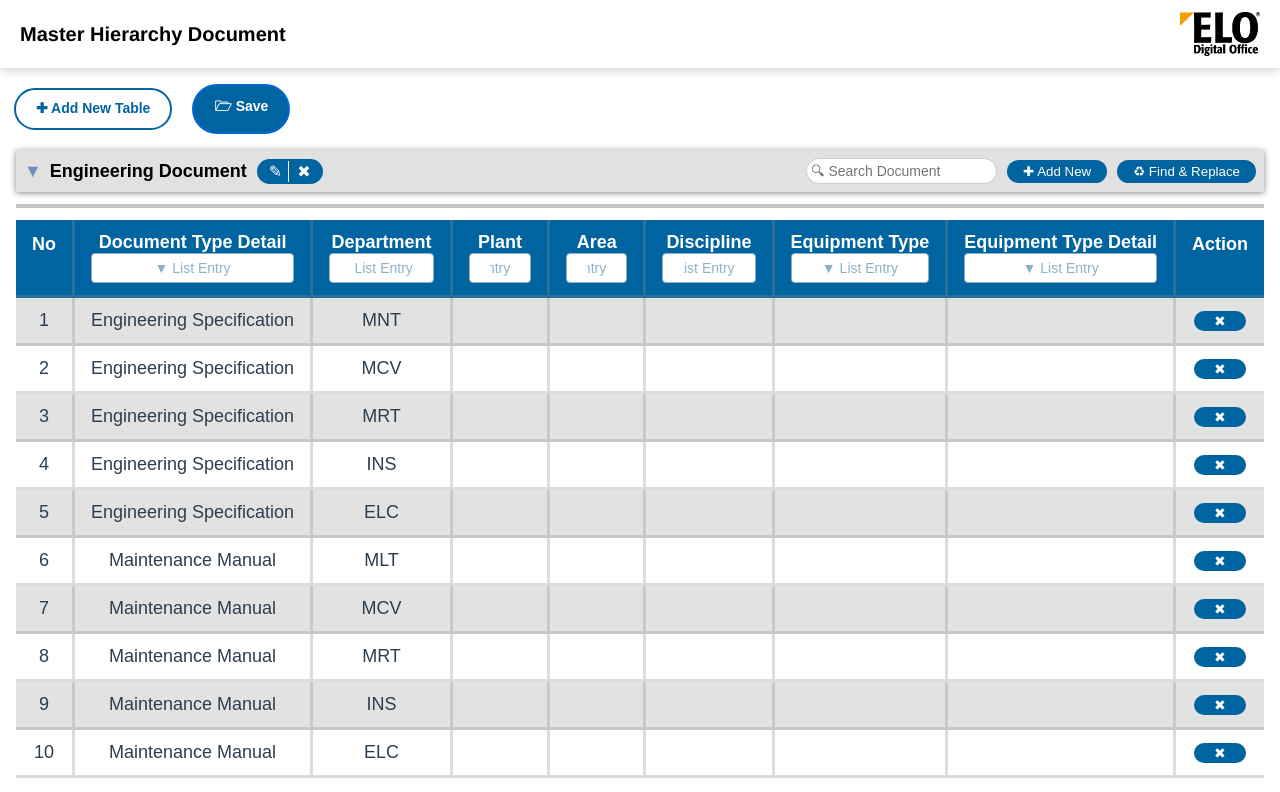
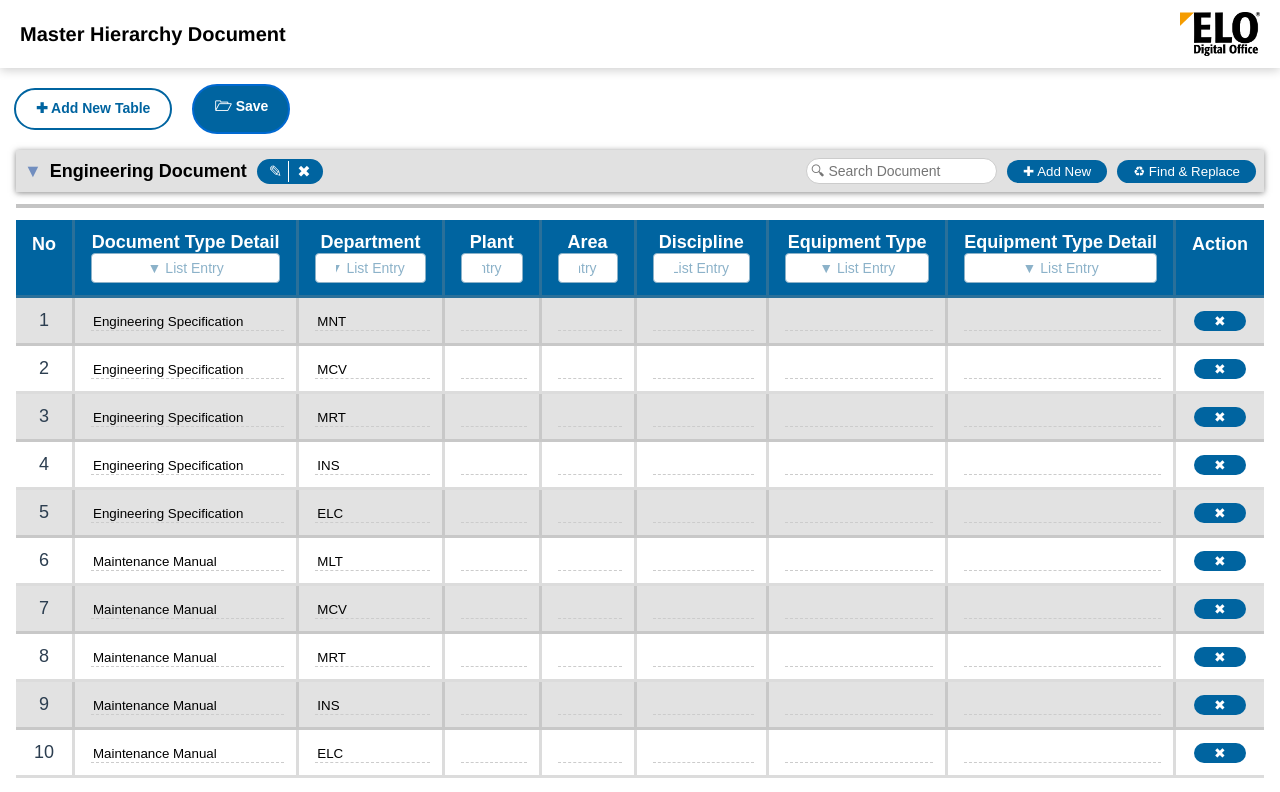
Before and after one commit to elo-id/master-hierarchy-document, a Vue app: page / in a window 1280 px wide. Shown: the top 792 px of the page. Built offline with nearby package versions, Linux system fonts and the light colour scheme.

Commit message:
editable table value

```diff
--- a/src/components/TableData.vue
+++ b/src/components/TableData.vue
@@ -316,7 +316,12 @@
                   ),
                 }"
               >
-                {{ value }}
+                <!-- {{ value }} -->
+                <input
+                  v-model="paginatedTableData[index][key]"
+                  class="editable-cell"
+                  @blur="saveEdit(index, key)"
+                />
               </td>
               <td>
                 <button @click="showDeleteModal(row)" class="action-button">
@@ -685,6 +690,11 @@ export default {
     prevPage() {
       if (this.currentPage > 1) this.currentPage--;
     },
+    saveEdit(index, key) {
+      // Save or validate the edited cell value if needed
+      console.log("Edited:", this.paginatedTableData[index][key]);
+      // Optionally sync to backend or parent state
+    },
   },
   mounted() {
     this.searchedTableData = this.tableData;
@@ -906,6 +916,14 @@ select:focus {
   border-color: #007bff;
   outline: none;
   box-shadow: 0 0 3px rgba(0, 123, 255, 0.5);
+}
+
+.editable-cell {
+  width: 100%;
+  border: none;
+  background: transparent;
+  border-bottom: 1px dashed #ccc;
+  outline: none;
 }
 
 .action-button {
```
